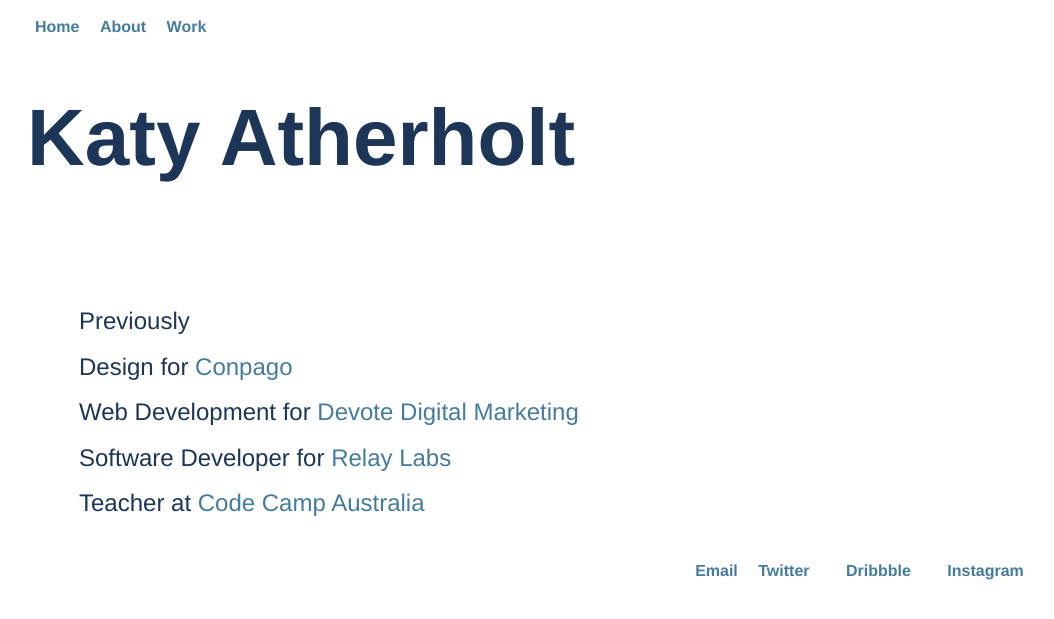
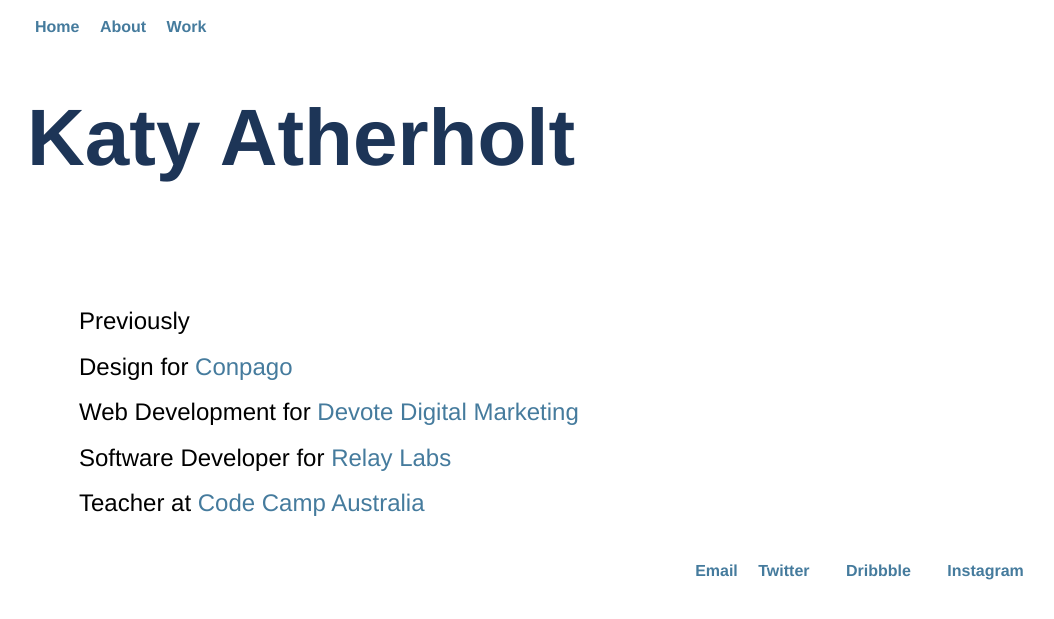
Before and after one commit to katherholt/katherholt.github.io, a Jekyll site: the page built from index.html, in a window 1280 px wide. Shown: the top 619 px of the page, without its empty margins (37-1091 px from the left). Built offline with Jekyll 4.4.1, drawn with Linux system fonts in a browser that asks for light colours; some web fonts are replaced.

Commit message:
Update main.css

```diff
--- a/css/main.css
+++ b/css/main.css
@@ -3,8 +3,8 @@
 a { font-family: 'Helvetica', 'Arial', 'Sans-Serif'; text-decoration: none; color: #457B9D; }
 a:hover { text-decoration: overline; }
 
-p, ul { font-family: 'Helvetica', 'Arial', 'Sans-Serif'; font-size: 1.5em; line-height: 1.4em; color: #1D3557; }
-ul { list-style: none; }
+p { font-family: 'Helvetica', 'Arial', 'Sans-Serif'; font-size: 1.5em; line-height: 1.4em; color: #1D3557; }
+ul { font-family: 'Helvetica', 'Arial', 'Sans-Serif'; font-size: 1.5em; line-height: 1.4em; list-style: none; }
 
 h1 { font-family: 'Helvetica', 'Arial', 'Sans-Serif'; font-size: 5em; serif; color: #1D3557; margin-bottom: 1.5em; }
 h2 { font-family: 'Helvetica', 'Arial', 'Sans-Serif'; font-size: 3em; font-color: #1D3557; }
```
